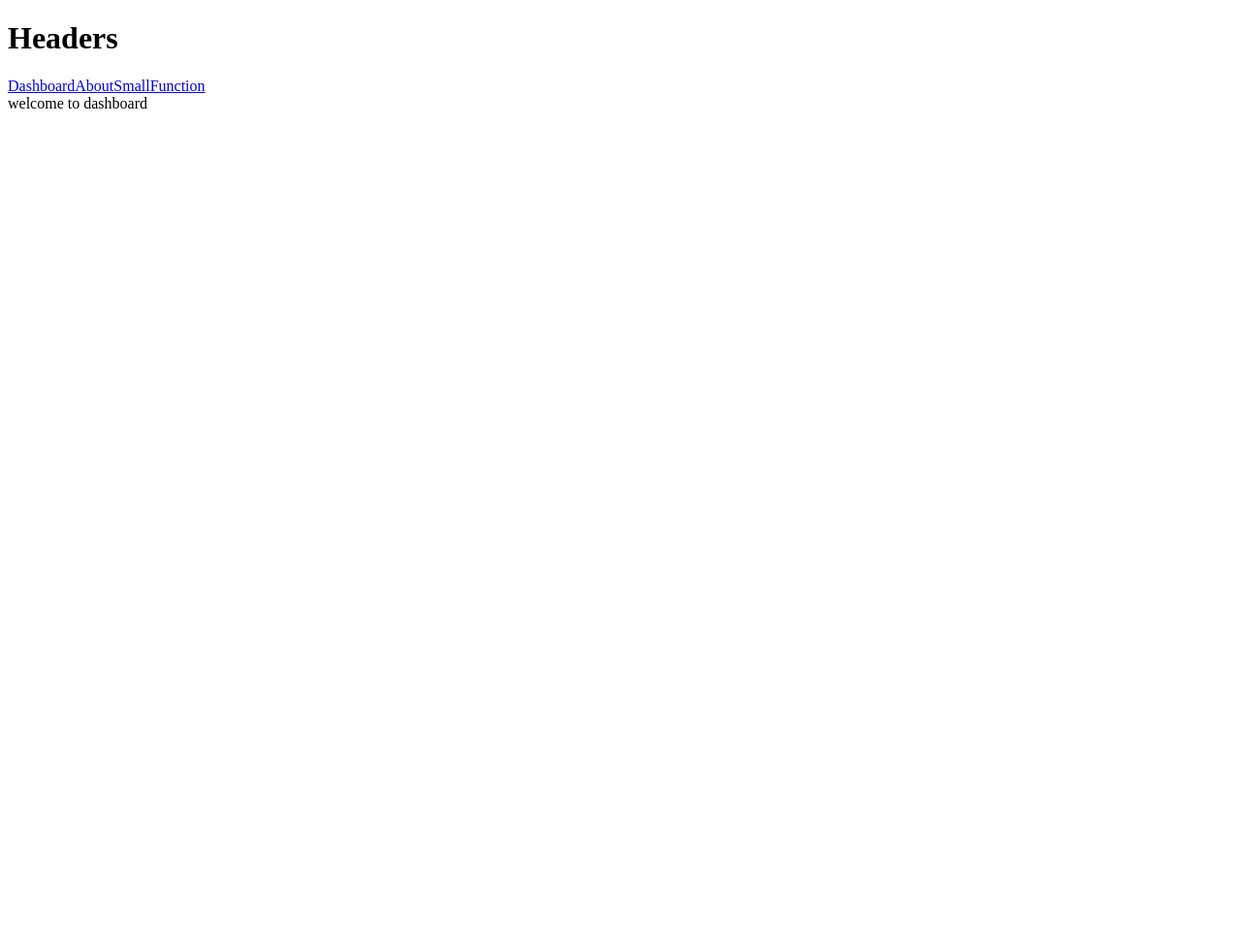
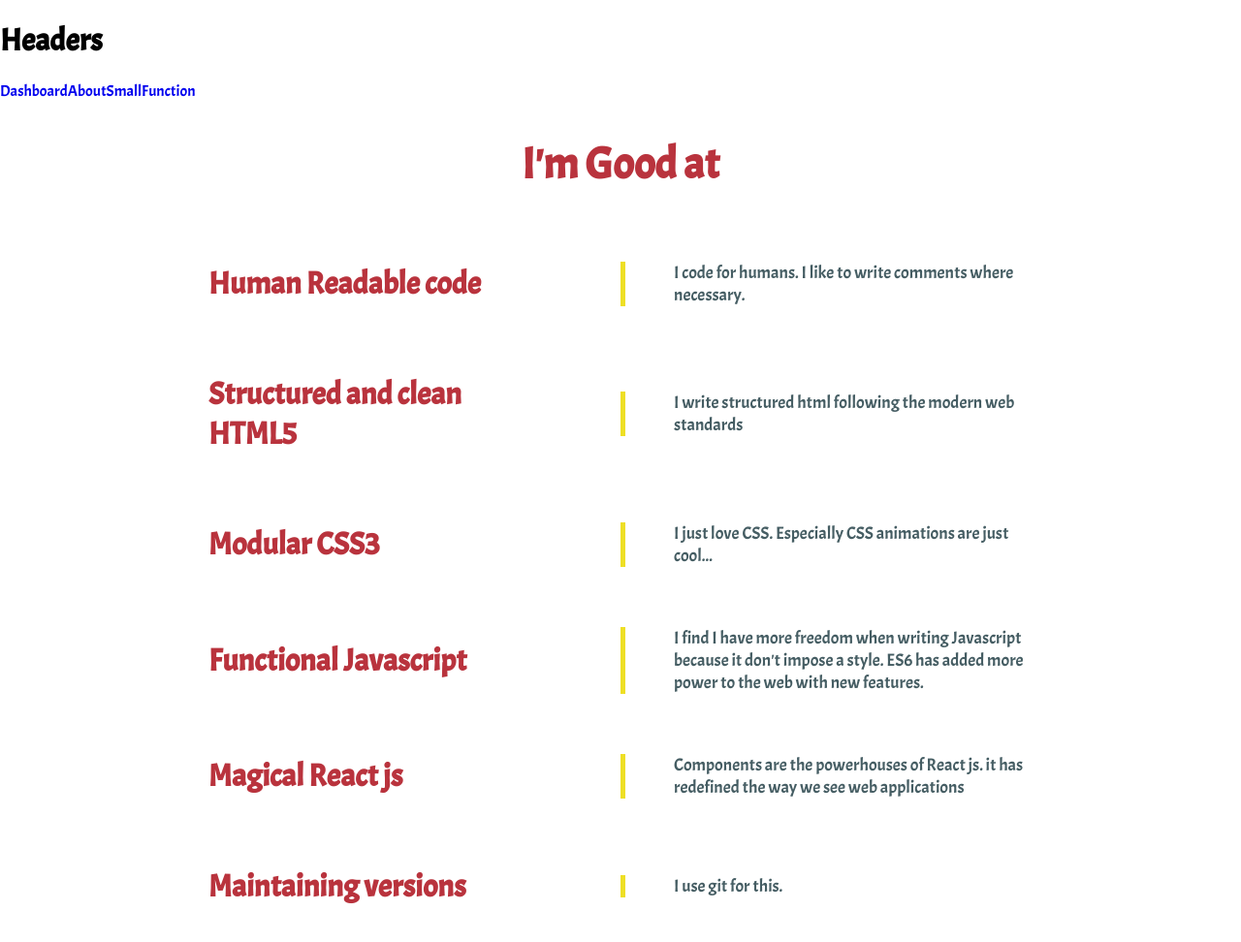
Before and after one commit to itsmadhusudhan/reactprojects, a React app: page / in a window 1280 px wide. Shown: the whole page at 97% size. Before the commit the page ends 800 px from the top, so only its background shows below. Built offline with nearby package versions, Linux system fonts and the light colour scheme.

Commit message:
added new layout for skills section

```diff
--- a/public/index.html
+++ b/public/index.html
@@ -5,6 +5,7 @@
     <meta name="viewport" content="width=device-width, initial-scale=1.0">
     <meta http-equiv="X-UA-Compatible" content="ie=edge">
     <title>React login</title>
+    <link href="https://fonts.googleapis.com/css?family=Acme" rel="stylesheet">
 </head>
 <body>
 
--- a/src/components/Layout.js
+++ b/src/components/Layout.js
@@ -2,12 +2,45 @@ import React from "react";
 import { BrowserRouter, Route, NavLink, Switch } from "react-router-dom";
 import Header from "./Header";
 import About from "./About";
+import Skill from "./Skill";
+
+const skilldata = [
+  {
+    title: "Human Readable code",
+    description: "I code for humans. I like to write comments where necessary."
+  },
+  {
+    title: "Structured and clean HTML5",
+    description: "I write structured html following the modern web standards"
+  },
+  {
+    title: "Modular CSS3",
+    description: "I just love CSS. Especially CSS animations are just cool..."
+  },
+  {
+    title: "Functional Javascript",
+    description:
+      "I find I have more freedom when writing Javascript because it don't impose a style. ES6 has added more power to the web with new features."
+  },
+  {
+    title: "Magical React js",
+    description:
+      "Components are the powerhouses of React js. it has redefined the way we see web applications"
+  },
+  {
+    title: "Maintaining versions",
+    description: "I use git for this."
+  }
+];
 
 const Layout = () => {
   return (
-        <div>
-        welcome to dashboard
-        </div>
+    <section id="my-skills">
+      <h2 className="heading">I'm Good at</h2>
+      <div className="skills">
+        {skilldata.map((skill, index) => <Skill skill={skill} key={index} />)}
+      </div>
+    </section>
   );
 };
 
--- /dev/null
+++ b/src/components/Skill.js
@@ -0,0 +1,12 @@
+import React from "react";
+
+const Skill = props => {
+  return (
+    <div className="skill">
+      <h2 className="skill__heading">{props.skill.title}</h2>
+      <p className="skill__description">{props.skill.description}</p>
+    </div>
+  );
+};
+
+export default Skill;
--- a/src/index.js
+++ b/src/index.js
@@ -2,5 +2,6 @@ import React from "react";
 import ReactDOM from "react-dom";
 import Layout from "./components/Layout";
 import AppRouter from "./routers/AppRouter"
+import "./scss/style.scss";
 
 ReactDOM.render(<AppRouter/>, document.getElementById("root"));
--- a/src/scss/base/_base.scss
+++ b/src/scss/base/_base.scss
@@ -11,17 +11,17 @@ html {
 }
 
 body {
-  font-family: -apple-system, BlinkMacSystemFont, "Segoe UI", Roboto, Oxygen,
-    Ubuntu, Cantarell, "Open Sans", "Helvetica Neue", sans-serif;
+  font-family: Acme, -apple-system, BlinkMacSystemFont, "Segoe UI", Roboto,
+    Oxygen, Ubuntu, Cantarell, "Open Sans", "Helvetica Neue", sans-serif;
   font-size: 1rem;
-  margin:0;
-  padding:0;
+  margin: 0;
+  padding: 0;
 }
 
-li{
+li {
   list-style: none;
 }
 
-a{
+a {
   text-decoration: none;
 }
--- /dev/null
+++ b/src/scss/base/_settings.scss
@@ -0,0 +1,2 @@
+$heading:#B9333D;
+$dark-blue:#455d63;
--- a/src/scss/components/_layout.scss
+++ b/src/scss/components/_layout.scss
@@ -0,0 +1,42 @@
+.heading {
+  text-align: center;
+  font-size: 45px;
+  color: $heading;
+}
+
+.skills {
+  display: flex;
+  flex-direction: column;
+  max-width: 850px;
+  margin: auto;
+}
+
+.skill {
+  display: flex;
+  align-items: center;
+  justify-content: space-between;
+  color: $dark-blue;
+  padding:10px 0;
+  &__heading {
+    flex-basis: 40%;
+    color: $heading;
+    font-size: 32px;
+  }
+  &__description {
+    flex-basis: 50%;
+    border-left: 5px solid #eedf25;
+    padding-left: 50px;
+    font-size: 18px;
+  }
+}
+
+@media screen and (max-width: 780px) {
+  .skill {
+    flex-direction: column;
+    &__description{
+      border: none;
+      padding:0 20px;
+      text-align: center;
+    }
+  }
+}
--- a/src/scss/style.scss
+++ b/src/scss/style.scss
@@ -1,4 +1,5 @@
 @import "./base/_base";
+@import "./base/_settings";
 @import "./components/_header";
 @import "./components/_layout";
 @import "./components/_list";
```
